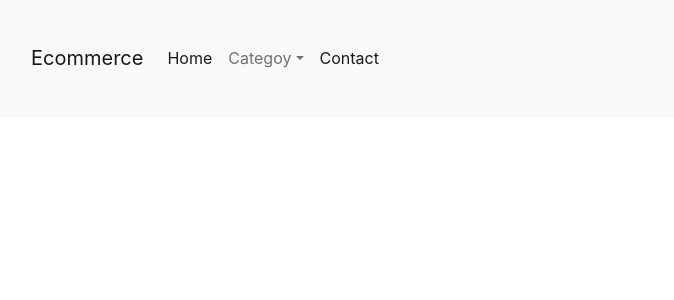
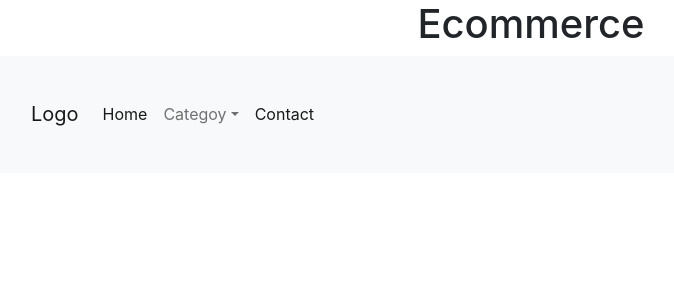
Before and after one commit to patoGarci/ecommerce, a React (Create React App) app: page / in a window 1280 px wide. Shown: the top 300 px of the page, without its empty margins (109-783 px from the left). Built offline with nearby package versions, Linux system fonts and the light colour scheme.

Commit message:
add navbar title

```diff
--- a/src/components/NavBar.js
+++ b/src/components/NavBar.js
@@ -3,9 +3,10 @@ import './NavBar.css'
 export default function NavBar() {
     return (
         <>
+        <h1>Ecommerce</h1>
             <div className="navbar navbar-expand-lg navbar-light bg-light">
                 <div className="container-fluid">
-                    <a className="navbar-brand" href="#">Ecommerce</a>
+                    <a className="navbar-brand" href="#">Logo</a>
                     <button class="navbar-toggler" type="button" data-bs-toggle="collapse" data-bs-target="#navbarSupportedContent" aria-controls="navbarSupportedContent" aria-expanded="false" aria-label="Toggle navigation">
                     <span className="navbar-toggler-icon"></span>
                     </button>
```
